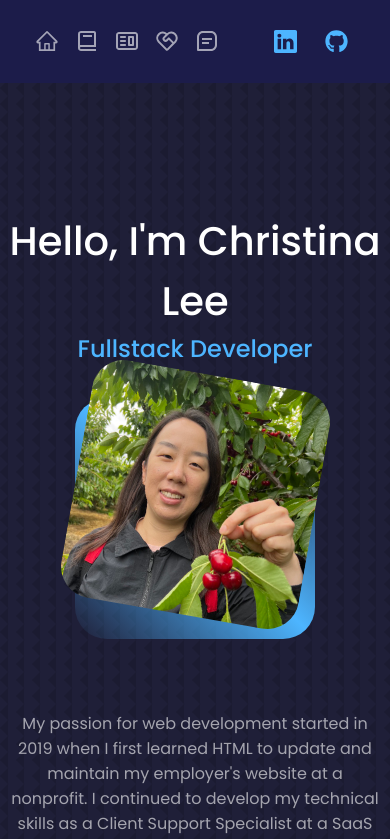
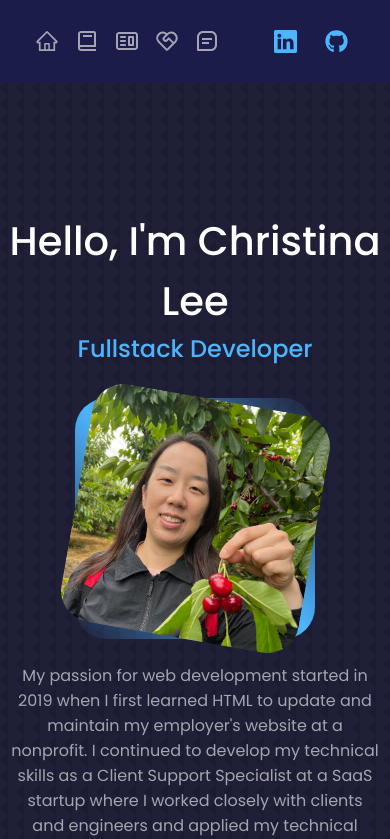
Before and after one commit to chrlee20043/my-portfolio, a React (Create React App) app: page / in a window 390 px wide. Shown: the top 839 px of the page. Built offline with nearby package versions, Linux system fonts and the light colour scheme.

Commit message:
image hover effect fix on mobile

```diff
--- a/src/components/about/about.css
+++ b/src/components/about/about.css
@@ -65,7 +65,8 @@
 
    .about__me {
     width: 50%;
-    margin: 2rem auto 4rem;
+    margin: 2rem auto;
+    ;
 
    }
 
@@ -77,13 +78,17 @@
     margin: 1rem 0 1.5rem;
    }
 
+   .about__me.image {
+    width: 100%;
+}
+
 }
 
 /* ============== MEDIA QUERIES (SMALL DEVICES) ================ */
 @media screen and (max-width: 600px) {
     .about__me {
         width: 65%;
-        margin: 0 auto 3rem;
+        margin: 0 auto;
     }
 
     .about__cards {
```
